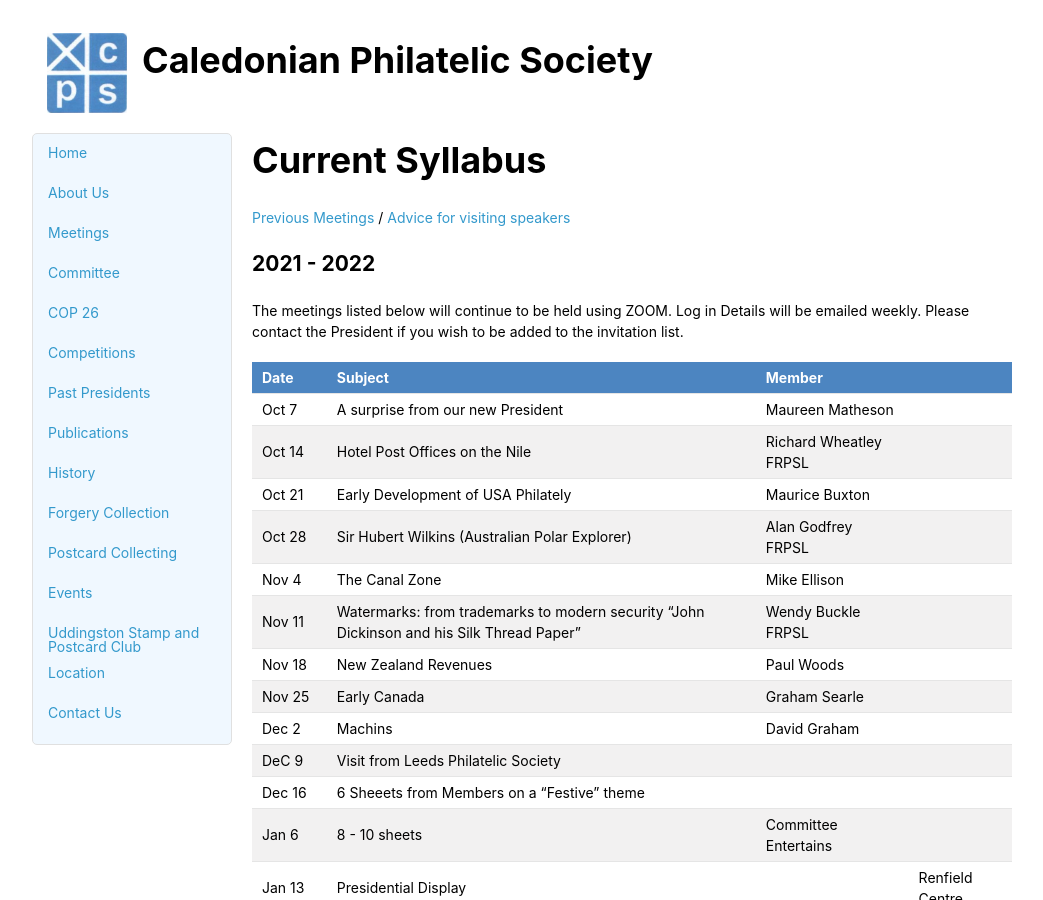
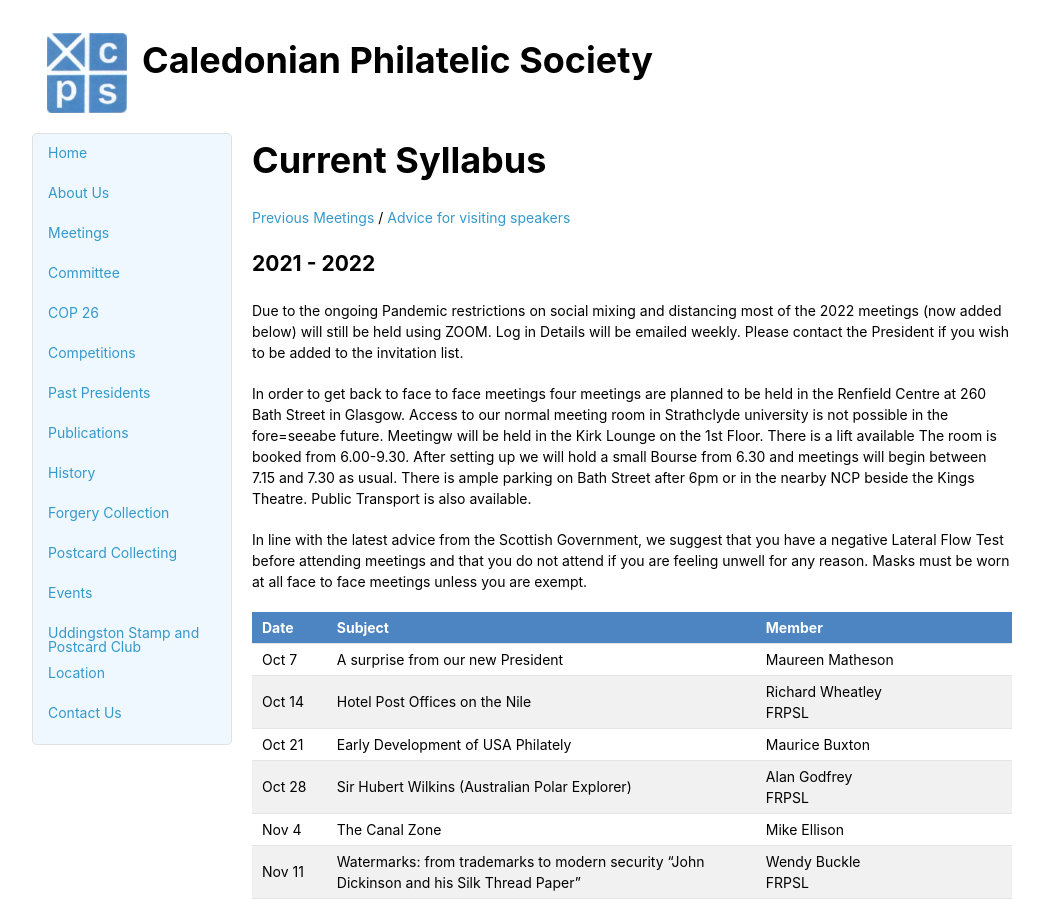
Before and after one commit to astalker/caledonian-stamps, a Jekyll site: the page built from meetings.md, in a window 1280 px wide and 900 px high. Shown: the whole window, without its empty margins (118-1161 px from the left). Built offline with Jekyll 4.4.1, drawn with Linux system fonts in a browser that asks for light colours; our own code applies the rules of GitHub Pages for plain Markdown files.

Commit message:
Introduction changed

```diff
--- a/meetings.md
+++ b/meetings.md
@@ -3,8 +3,11 @@
 [Previous Meetings](./previous-meetings) / [Advice for visiting speakers](./advice-for-visiting-speakers)
 
 ## 2021 - 2022
-The meetings listed below will continue to be held using ZOOM.  Log in Details will be emailed
-weekly. Please contact the President if you wish to be added to the invitation list.
+Due to the ongoing Pandemic restrictions on social mixing and distancing most of the 2022 meetings (now added below) will still be held using ZOOM.  Log in Details will be emailed weekly. Please contact the President if you wish to be added to the invitation list.
+
+In order to get back to face to face meetings four meetings are planned to be held in the Renfield Centre at 260 Bath Street in Glasgow. Access to our normal meeting room in Strathclyde university is not possible in the fore=seeabe future. Meetingw will be held in the Kirk Lounge on the 1st Floor. There is a lift available  The room is booked from  6.00-9.30.  After setting up we will hold a small Bourse from 6.30 and meetings will begin between 7.15 and 7.30 as usual.  There is ample parking on Bath Street after 6pm or in the nearby NCP beside the Kings Theatre.  Public Transport is also available.
+
+In line with the latest advice from the Scottish Government, we suggest that you have a negative Lateral Flow Test before attending meetings and that you do not attend if you are feeling unwell for any reason.  Masks must be worn at all face to face meetings unless you are exempt.
 
 Date  | Subject | Member
 ----- | ------- | ------
```
